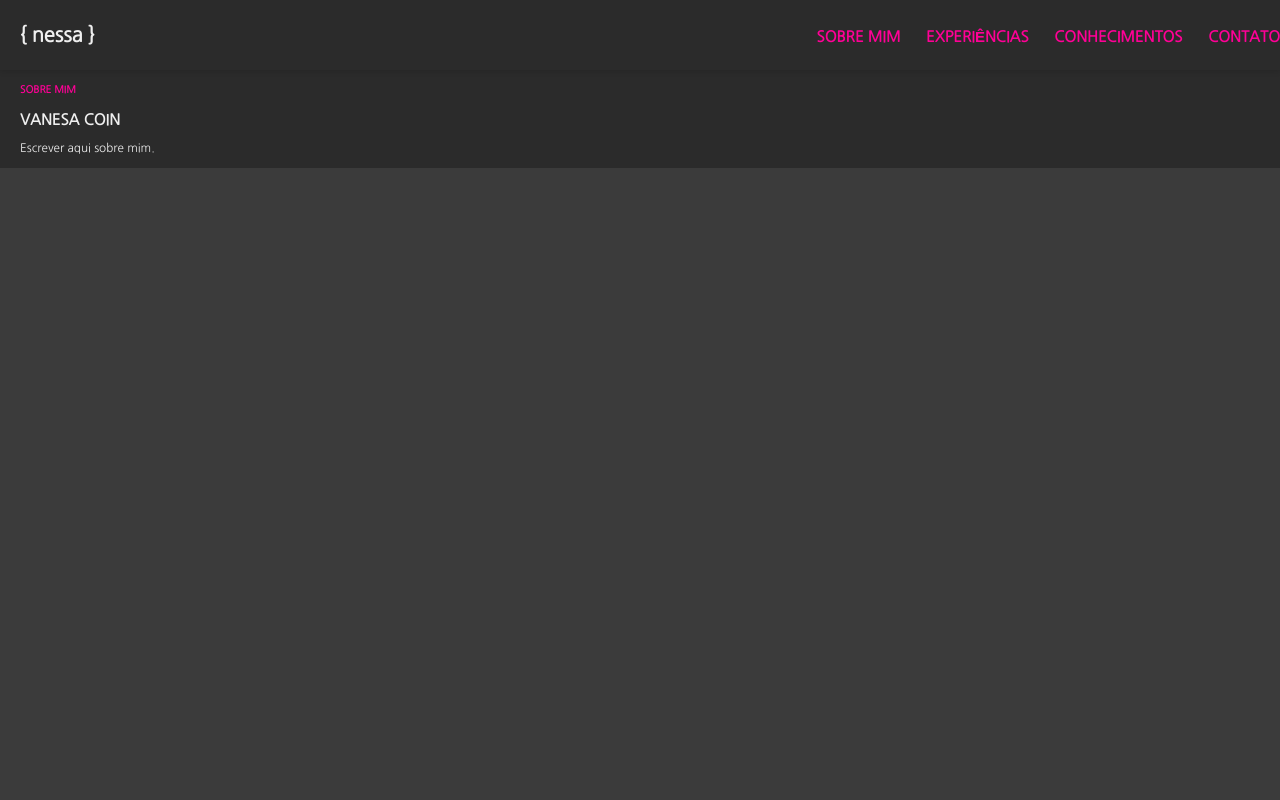
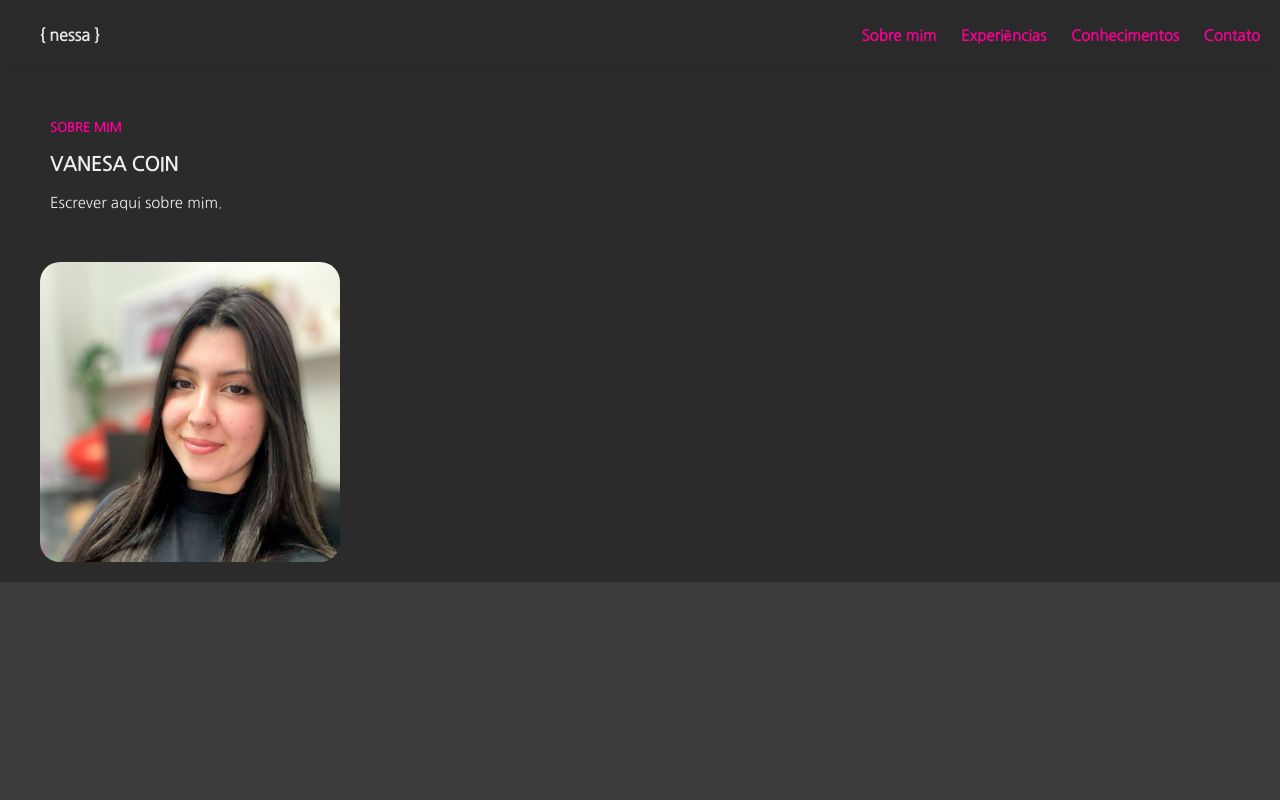
Before and after one commit to vanessacoin/portfolio-vanessacoin, a plain HTML site: page index.html in a window 1280 px wide. Shown: the top 800 px of the page. Drawn offline with Linux system fonts and the light colour scheme.

Commit message:
added image and modified header

```diff
--- a/css/style.css
+++ b/css/style.css
@@ -14,16 +14,20 @@ ul {
 header {
     box-shadow: 0 1px 6px 0 rgba(0, 0, 0, 0.15);
     background-color: #2b2b2b;
+    opacity: 96%;
     height: 70px;
-
     top: 0;
     right: 0;
     width: 100%;
-    font-size: 20px;
+    position: fixed;
+}
+
+header .container {
     display: flex;
     align-items: center;
-    position: fixed;
     justify-content: space-between;
+    height: 100%;
+    padding: 0 20px;
 }
 
 header .logo {
@@ -50,13 +54,19 @@ header nav ul li:last-of-type a {
     margin-right: 0;
 }
 
-main div {
-    font-size: 62.5%;
+main div.div-texts {
+    font-size: 80%;
+    margin: 50px 0 50px 50px;
+}
+
+main figure img{
+    width: 300px;
+    height: 300px;
+    border-radius: 20px;
 }
 
 h2,h3,h4 {
     font-weight: 400;
-    margin-left: 20px;
 }
 
 h4,h2 {
--- a/index.html
+++ b/index.html
@@ -12,24 +12,31 @@
 
 <body>
     <header>
-        <section class="logo"><strong>{ nessa }</strong></section>
-        <nav>
-            <ul>
-                <li class="nav_item"><a class="nav_link" alt="SOBRE MIM" title="SOBRE MIM" href="#sobre_mim"><strong>SOBRE MIM</strong></a></li>
-                <li class="nav_item"><a class="nav_link" alt="EXPERIÊNCIAS" title="EXPERIÊNCIAS" href="#experiencias"><strong>EXPERIÊNCIAS</strong></a></li>
-                <li class="nav_item"><a class="nav_link" alt="CONHECIMENTOS" title="CONHECIMENTOS" href="#conhecimentos"><strong>CONHECIMENTOS</strong></a></li>
-                <li class="nav_item"><a class="nav_link" alt="CONTATO" title="CONTATO" href="#contato"><strong>CONTATO</strong></a></li>
-            </ul>
-        </nav>
+        <div class="container">
+            <section class="logo"><strong>{ nessa }</strong></section>
+            <nav>
+                <ul>
+                    <li class="nav_item"><a class="nav_link" alt="Sobre mim" title="Sobre mim"" href="#sobre_mim"><strong>Sobre mim</strong></a></li>
+                    <li class="nav_item"><a class="nav_link" alt="Experiências" title="Experiências" href="#experiencias"><strong>Experiências</strong></a></li>
+                    <li class="nav_item"><a class="nav_link" alt="Conhecimentos" title="Conhecimentos" href="#conhecimentos"><strong>Conhecimentos</strong></a></li>
+                    <li class="nav_item"><a class="nav_link" alt="Contato" title="Contato" href="#contato"><strong>Contato</strong></a></li>
+                </ul>
+            </nav>
+        </div>
     </header>
 
     <main>
         <section class="s-header"></section>
         <section class="s-about">
-            <div>
+            <div class="div-texts">
                 <h4>SOBRE MIM</h4>
                 <h2>VANESA COIN</h2>
                 <h3>Escrever aqui sobre mim.</h3>
+            </div>
+            <div>
+                <figure>
+                    <img src="img/eu.jpg" alt="foto autoral">
+                </figure>
             </div>
         </section>
 
```
Also changed, not shown: img/eu.jpg (added).
